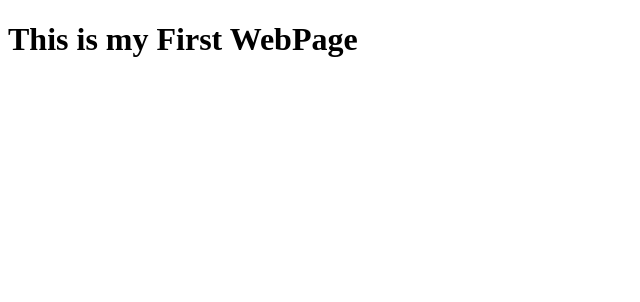
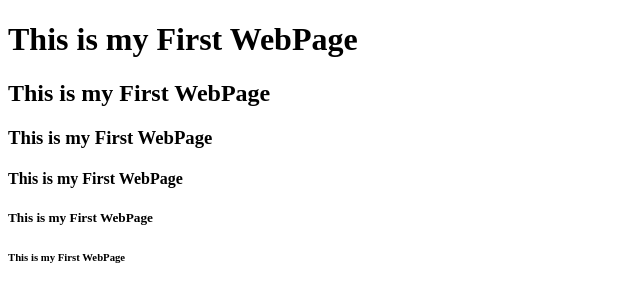
Before and after one commit to ErArbazAnsari/HTML-By-Chai-Aur-Code, a plain HTML site: page 01_Intro_to_HTML/index.html in a window 1280 px wide. Shown: the whole page, without its empty margins (0-640 px from the left). Drawn offline with Linux system fonts and the light colour scheme.

Commit message:
introduction to html

```diff
--- a/01_Intro_to_HTML/index.html
+++ b/01_Intro_to_HTML/index.html
@@ -9,6 +9,11 @@
 
 <body>
     <h1>This is my First WebPage</h1>
+    <h2>This is my First WebPage</h2>
+    <h3>This is my First WebPage</h3>
+    <h4>This is my First WebPage</h4>
+    <h5>This is my First WebPage</h5>
+    <h6>This is my First WebPage</h6>
 </body>
 
 </html>
```
